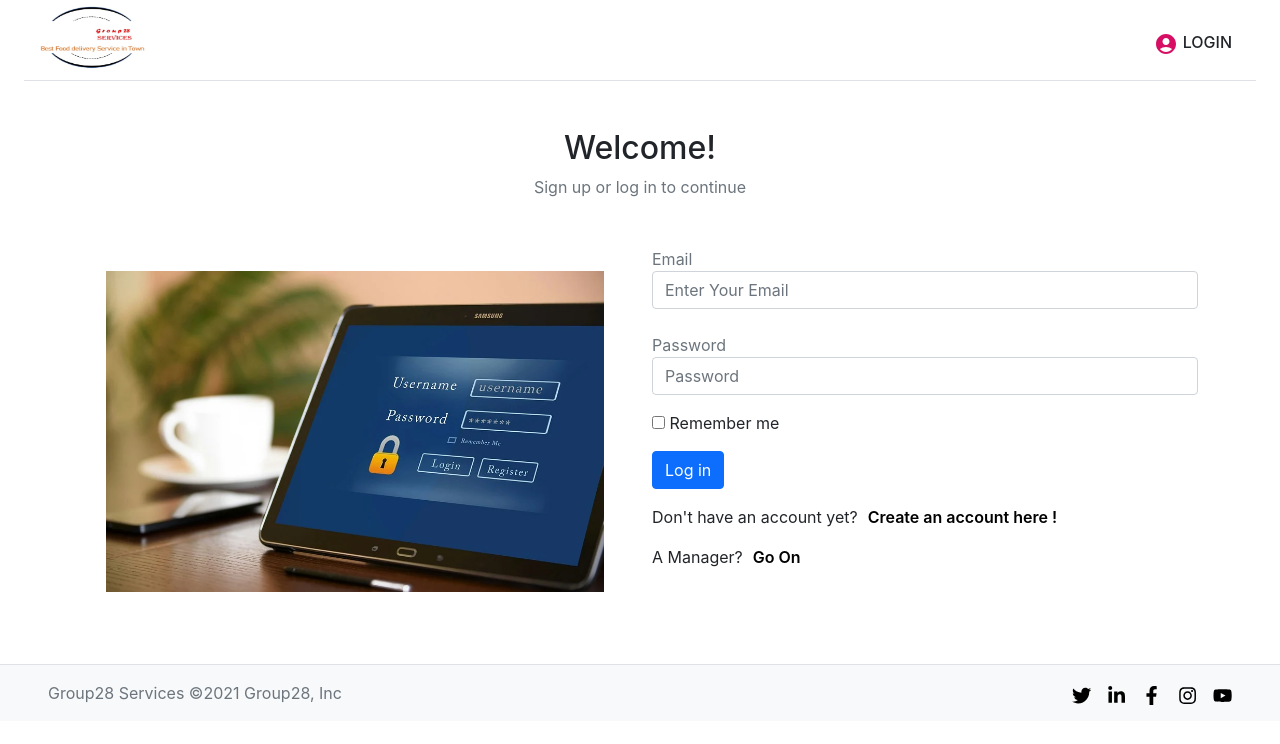
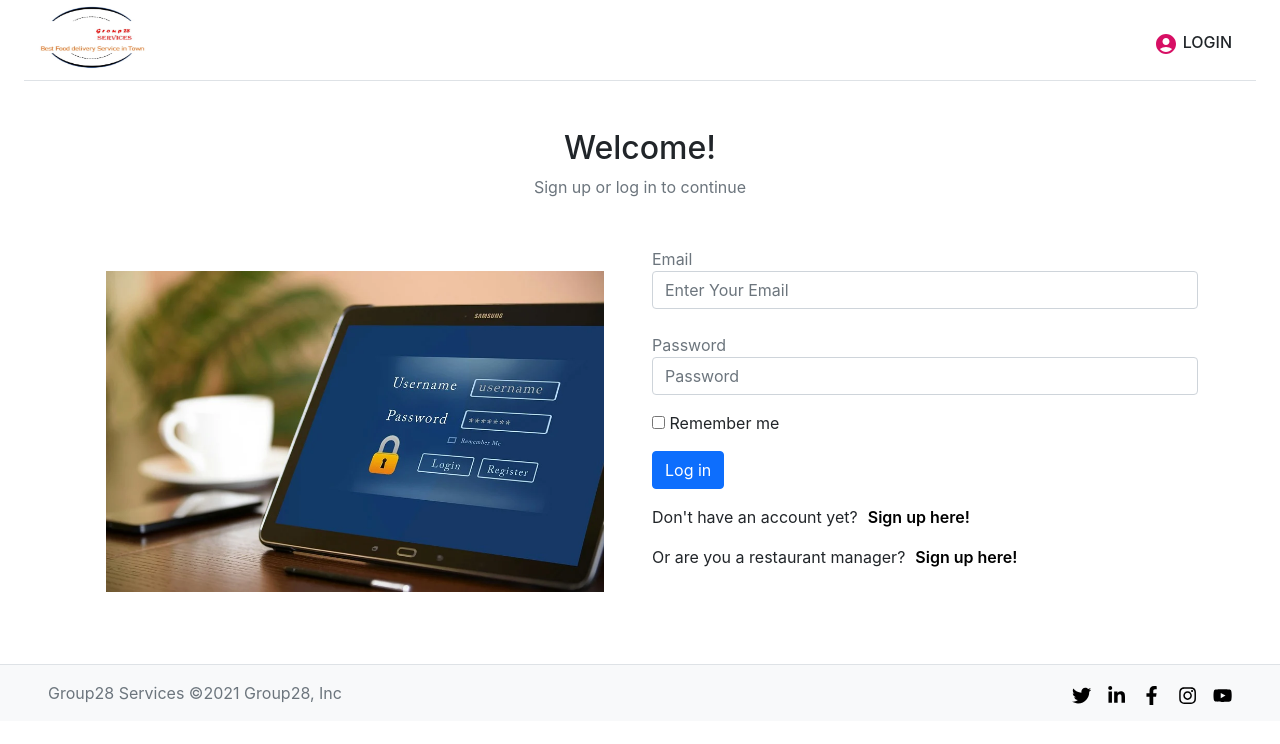
Before and after one commit to TomiLakkakorpi/HerokuAWAProject, a React (Create React App) app: page /login in a window 1280 px wide. Shown: the top 744 px of the page. Built offline with nearby package versions, Linux system fonts and the light colour scheme.

Commit message:
Login UI Adjustments

```diff
--- a/src/components/Login/Login.js
+++ b/src/components/Login/Login.js
@@ -66,13 +66,13 @@ const Login = () => {
               <div className="d-flex mt-3">
                 <span>Don't have an account yet?</span>
                 <Link to="/signup" className={classes.register}>
-                  Create an account here !
+                  Sign up here!
                 </Link>
               </div>
               <div className="d-flex mt-3">
-                <span>A Manager?</span>
+                <span>Or are you a restaurant manager?</span>
                 <Link to="/admin" className={classes.register}>
-                  Go On
+                 Sign up here!
                 </Link>
               </div>
             </form>
```
